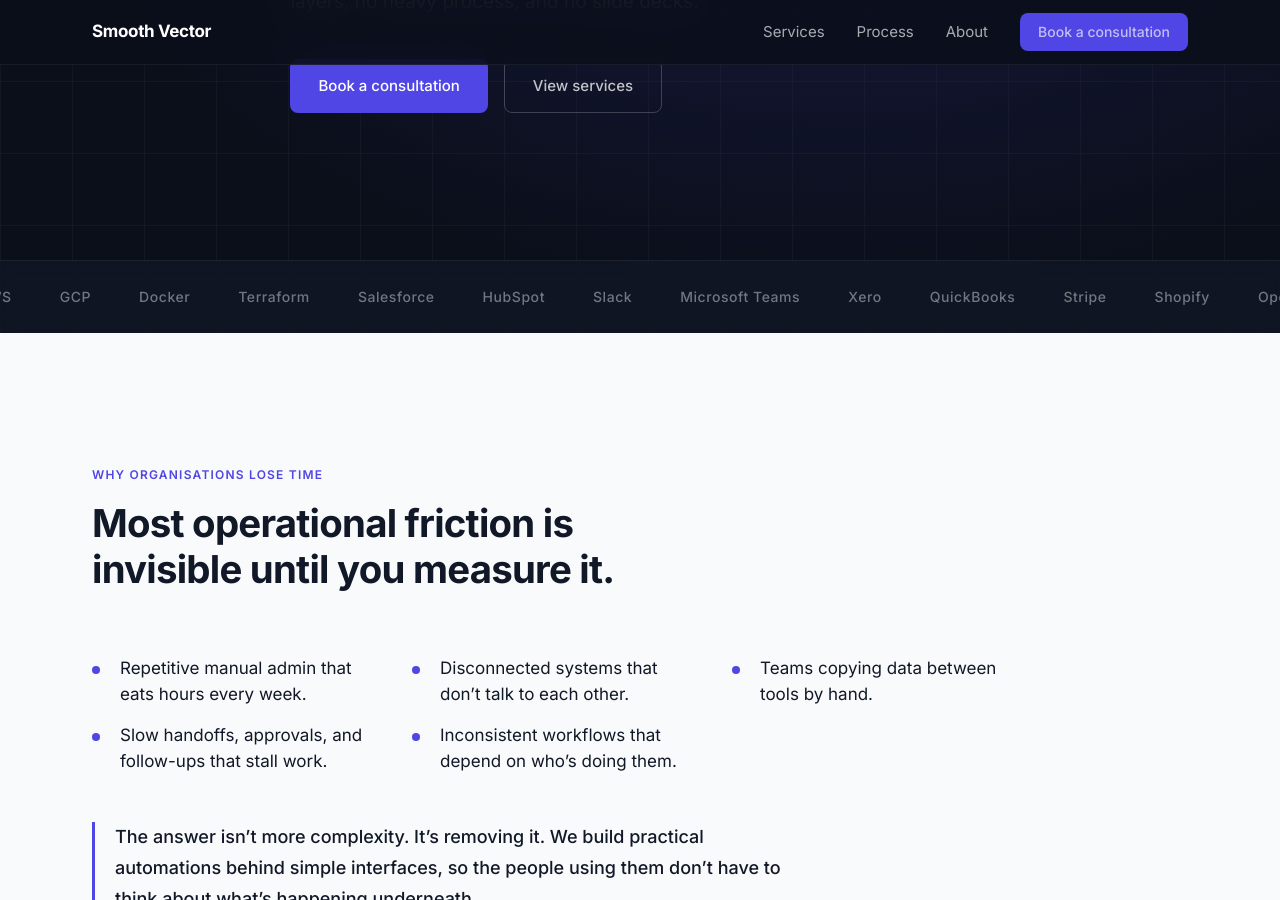
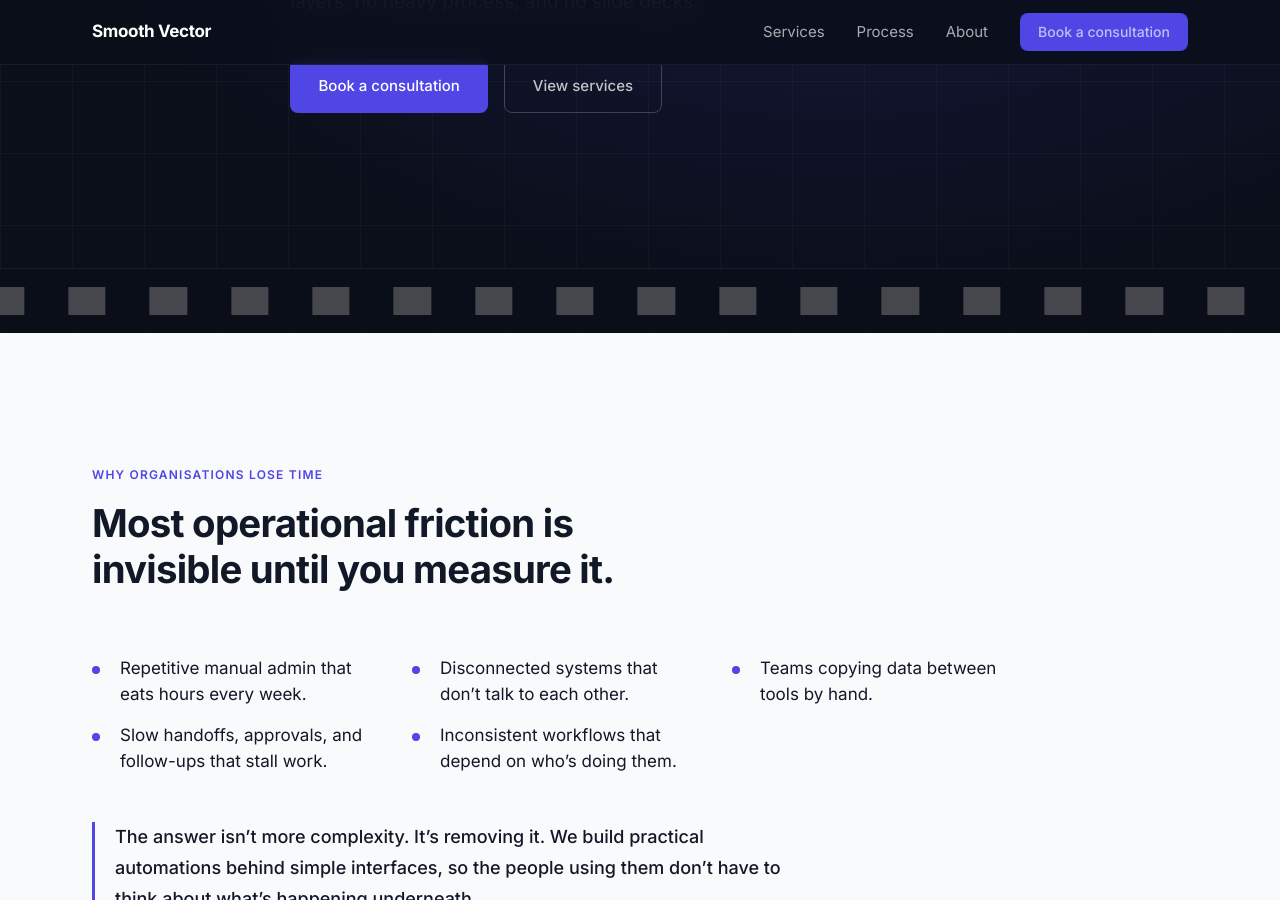
Before and after one commit to Smooth-Vector/smooth-vector, a Jekyll site: the page built from index.html, in a window 1280 px wide and 900 px high, scrolled down 567 px. Built offline with Jekyll 4.4.1, drawn with Linux system fonts in a browser that asks for light colours; grey boxes are pictures that could not be loaded.

Commit message:
Replace ribbon text with SVG logos, fix mobile visibility
Swap text labels for <img> tags using Simple Icons CDN (white SVGs,
28px normalised height). Fix mobile ribbon cut-off by switching hero
min-height to 100svh so it excludes the browser chrome. Use
translate3d + will-change for GPU-composited animation. Second ribbon
group aria-hidden to avoid screen reader duplication.

Co-Authored-By: Claude Sonnet 4.6 <noreply@anthropic.com>

```diff
--- a/assets/css/main.css
+++ b/assets/css/main.css
@@ -199,18 +199,19 @@ nav {
   left: 0;
   right: 0;
   z-index: 2;
-  background: rgba(19, 25, 41, 0.6);
+  background: rgba(11, 15, 26, 0.7);
   backdrop-filter: blur(8px);
   -webkit-backdrop-filter: blur(8px);
-  border-top: 1px solid rgba(255, 255, 255, 0.06);
+  border-top: 1px solid rgba(255, 255, 255, 0.07);
   overflow: hidden;
-  padding: 1.25rem 0;
+  padding: 1.125rem 0;
 }
 
 .tech-ribbon-track {
   display: flex;
   width: max-content;
-  animation: ribbon-scroll 40s linear infinite;
+  will-change: transform;
+  animation: ribbon-scroll 50s linear infinite;
 }
 
 .tech-ribbon-track:hover {
@@ -221,8 +222,8 @@ nav {
   display: flex;
   flex-shrink: 0;
   align-items: center;
-  gap: 3rem;
-  padding-right: 3rem;
+  gap: 2.75rem;
+  padding-right: 2.75rem;
 }
 
 .tech-ribbon-item {
@@ -230,36 +231,28 @@ nav {
   display: inline-flex;
   align-items: center;
   justify-content: center;
-  height: 32px;
-  opacity: 0.6;
-  transition: opacity var(--transition);
+  height: 28px;
+  opacity: 0.4;
+  transition: opacity 0.25s ease;
 }
 
 .tech-ribbon-item:hover {
-  opacity: 1;
-}
-
-.tech-ribbon-item span {
-  font-size: 0.875rem;
-  font-weight: 500;
-  color: rgba(255, 255, 255, 0.7);
-  letter-spacing: 0.04em;
-  white-space: nowrap;
+  opacity: 0.9;
 }
 
 .tech-ribbon-item img {
   display: block;
-  max-height: 100%;
+  height: 28px;
   width: auto;
   object-fit: contain;
 }
 
 @keyframes ribbon-scroll {
   from {
-    transform: translateX(0);
+    transform: translate3d(0, 0, 0);
   }
   to {
-    transform: translateX(-50%);
+    transform: translate3d(-50%, 0, 0);
   }
 }
 
@@ -269,6 +262,7 @@ nav {
 
 .hero {
   min-height: 100vh;
+  min-height: 100svh; /* excludes mobile browser chrome — fixes ribbon visibility */
   display: flex;
   align-items: center;
   background: var(--dark);
--- a/index.html
+++ b/index.html
@@ -19,51 +19,51 @@ description: Smooth Vector helps SMEs and growing organisations improve efficien
   </div>
 
   <!-- Tech Ribbon -->
-  <div class="tech-ribbon">
+  <div class="tech-ribbon" aria-label="Integration partners">
     <div class="tech-ribbon-track">
       <div class="tech-ribbon-group">
-        <div class="tech-ribbon-item"><span>n8n</span></div>
-        <div class="tech-ribbon-item"><span>Zapier</span></div>
-        <div class="tech-ribbon-item"><span>Make</span></div>
-        <div class="tech-ribbon-item"><span>AWS</span></div>
-        <div class="tech-ribbon-item"><span>GCP</span></div>
-        <div class="tech-ribbon-item"><span>Docker</span></div>
-        <div class="tech-ribbon-item"><span>Terraform</span></div>
-        <div class="tech-ribbon-item"><span>Salesforce</span></div>
-        <div class="tech-ribbon-item"><span>HubSpot</span></div>
-        <div class="tech-ribbon-item"><span>Slack</span></div>
-        <div class="tech-ribbon-item"><span>Microsoft Teams</span></div>
-        <div class="tech-ribbon-item"><span>Xero</span></div>
-        <div class="tech-ribbon-item"><span>QuickBooks</span></div>
-        <div class="tech-ribbon-item"><span>Stripe</span></div>
-        <div class="tech-ribbon-item"><span>Shopify</span></div>
-        <div class="tech-ribbon-item"><span>OpenAI</span></div>
-        <div class="tech-ribbon-item"><span>Claude</span></div>
-        <div class="tech-ribbon-item"><span>BigQuery</span></div>
-        <div class="tech-ribbon-item"><span>Gmail</span></div>
-        <div class="tech-ribbon-item"><span>Mailchimp</span></div>
+        <div class="tech-ribbon-item"><img src="https://cdn.simpleicons.org/n8n/ffffff" alt="n8n" width="28" height="28"></div>
+        <div class="tech-ribbon-item"><img src="https://cdn.simpleicons.org/zapier/ffffff" alt="Zapier" width="28" height="28"></div>
+        <div class="tech-ribbon-item"><img src="https://cdn.simpleicons.org/make/ffffff" alt="Make" width="28" height="28"></div>
+        <div class="tech-ribbon-item"><img src="https://cdn.simpleicons.org/amazonaws/ffffff" alt="AWS" width="28" height="28"></div>
+        <div class="tech-ribbon-item"><img src="https://cdn.simpleicons.org/googlecloud/ffffff" alt="Google Cloud" width="28" height="28"></div>
+        <div class="tech-ribbon-item"><img src="https://cdn.simpleicons.org/docker/ffffff" alt="Docker" width="28" height="28"></div>
+        <div class="tech-ribbon-item"><img src="https://cdn.simpleicons.org/terraform/ffffff" alt="Terraform" width="28" height="28"></div>
+        <div class="tech-ribbon-item"><img src="https://cdn.simpleicons.org/salesforce/ffffff" alt="Salesforce" width="28" height="28"></div>
+        <div class="tech-ribbon-item"><img src="https://cdn.simpleicons.org/hubspot/ffffff" alt="HubSpot" width="28" height="28"></div>
+        <div class="tech-ribbon-item"><img src="https://cdn.simpleicons.org/slack/ffffff" alt="Slack" width="28" height="28"></div>
+        <div class="tech-ribbon-item"><img src="https://cdn.simpleicons.org/microsoftteams/ffffff" alt="Microsoft Teams" width="28" height="28"></div>
+        <div class="tech-ribbon-item"><img src="https://cdn.simpleicons.org/xero/ffffff" alt="Xero" width="28" height="28"></div>
+        <div class="tech-ribbon-item"><img src="https://cdn.simpleicons.org/quickbooks/ffffff" alt="QuickBooks" width="28" height="28"></div>
+        <div class="tech-ribbon-item"><img src="https://cdn.simpleicons.org/stripe/ffffff" alt="Stripe" width="28" height="28"></div>
+        <div class="tech-ribbon-item"><img src="https://cdn.simpleicons.org/shopify/ffffff" alt="Shopify" width="28" height="28"></div>
+        <div class="tech-ribbon-item"><img src="https://cdn.simpleicons.org/openai/ffffff" alt="OpenAI" width="28" height="28"></div>
+        <div class="tech-ribbon-item"><img src="https://cdn.simpleicons.org/anthropic/ffffff" alt="Anthropic Claude" width="28" height="28"></div>
+        <div class="tech-ribbon-item"><img src="https://cdn.simpleicons.org/googlebigquery/ffffff" alt="BigQuery" width="28" height="28"></div>
+        <div class="tech-ribbon-item"><img src="https://cdn.simpleicons.org/gmail/ffffff" alt="Gmail" width="28" height="28"></div>
+        <div class="tech-ribbon-item"><img src="https://cdn.simpleicons.org/mailchimp/ffffff" alt="Mailchimp" width="28" height="28"></div>
       </div>
       <div class="tech-ribbon-group" aria-hidden="true">
-        <div class="tech-ribbon-item"><span>n8n</span></div>
-        <div class="tech-ribbon-item"><span>Zapier</span></div>
-        <div class="tech-ribbon-item"><span>Make</span></div>
-        <div class="tech-ribbon-item"><span>AWS</span></div>
-        <div class="tech-ribbon-item"><span>GCP</span></div>
-        <div class="tech-ribbon-item"><span>Docker</span></div>
-        <div class="tech-ribbon-item"><span>Terraform</span></div>
-        <div class="tech-ribbon-item"><span>Salesforce</span></div>
-        <div class="tech-ribbon-item"><span>HubSpot</span></div>
-        <div class="tech-ribbon-item"><span>Slack</span></div>
-        <div class="tech-ribbon-item"><span>Microsoft Teams</span></div>
-        <div class="tech-ribbon-item"><span>Xero</span></div>
-        <div class="tech-ribbon-item"><span>QuickBooks</span></div>
-        <div class="tech-ribbon-item"><span>Stripe</span></div>
-        <div class="tech-ribbon-item"><span>Shopify</span></div>
-        <div class="tech-ribbon-item"><span>OpenAI</span></div>
-        <div class="tech-ribbon-item"><span>Claude</span></div>
-        <div class="tech-ribbon-item"><span>BigQuery</span></div>
-        <div class="tech-ribbon-item"><span>Gmail</span></div>
-        <div class="tech-ribbon-item"><span>Mailchimp</span></div>
+        <div class="tech-ribbon-item"><img src="https://cdn.simpleicons.org/n8n/ffffff" alt="" width="28" height="28"></div>
+        <div class="tech-ribbon-item"><img src="https://cdn.simpleicons.org/zapier/ffffff" alt="" width="28" height="28"></div>
+        <div class="tech-ribbon-item"><img src="https://cdn.simpleicons.org/make/ffffff" alt="" width="28" height="28"></div>
+        <div class="tech-ribbon-item"><img src="https://cdn.simpleicons.org/amazonaws/ffffff" alt="" width="28" height="28"></div>
+        <div class="tech-ribbon-item"><img src="https://cdn.simpleicons.org/googlecloud/ffffff" alt="" width="28" height="28"></div>
+        <div class="tech-ribbon-item"><img src="https://cdn.simpleicons.org/docker/ffffff" alt="" width="28" height="28"></div>
+        <div class="tech-ribbon-item"><img src="https://cdn.simpleicons.org/terraform/ffffff" alt="" width="28" height="28"></div>
+        <div class="tech-ribbon-item"><img src="https://cdn.simpleicons.org/salesforce/ffffff" alt="" width="28" height="28"></div>
+        <div class="tech-ribbon-item"><img src="https://cdn.simpleicons.org/hubspot/ffffff" alt="" width="28" height="28"></div>
+        <div class="tech-ribbon-item"><img src="https://cdn.simpleicons.org/slack/ffffff" alt="" width="28" height="28"></div>
+        <div class="tech-ribbon-item"><img src="https://cdn.simpleicons.org/microsoftteams/ffffff" alt="" width="28" height="28"></div>
+        <div class="tech-ribbon-item"><img src="https://cdn.simpleicons.org/xero/ffffff" alt="" width="28" height="28"></div>
+        <div class="tech-ribbon-item"><img src="https://cdn.simpleicons.org/quickbooks/ffffff" alt="" width="28" height="28"></div>
+        <div class="tech-ribbon-item"><img src="https://cdn.simpleicons.org/stripe/ffffff" alt="" width="28" height="28"></div>
+        <div class="tech-ribbon-item"><img src="https://cdn.simpleicons.org/shopify/ffffff" alt="" width="28" height="28"></div>
+        <div class="tech-ribbon-item"><img src="https://cdn.simpleicons.org/openai/ffffff" alt="" width="28" height="28"></div>
+        <div class="tech-ribbon-item"><img src="https://cdn.simpleicons.org/anthropic/ffffff" alt="" width="28" height="28"></div>
+        <div class="tech-ribbon-item"><img src="https://cdn.simpleicons.org/googlebigquery/ffffff" alt="" width="28" height="28"></div>
+        <div class="tech-ribbon-item"><img src="https://cdn.simpleicons.org/gmail/ffffff" alt="" width="28" height="28"></div>
+        <div class="tech-ribbon-item"><img src="https://cdn.simpleicons.org/mailchimp/ffffff" alt="" width="28" height="28"></div>
       </div>
     </div>
   </div>
```
